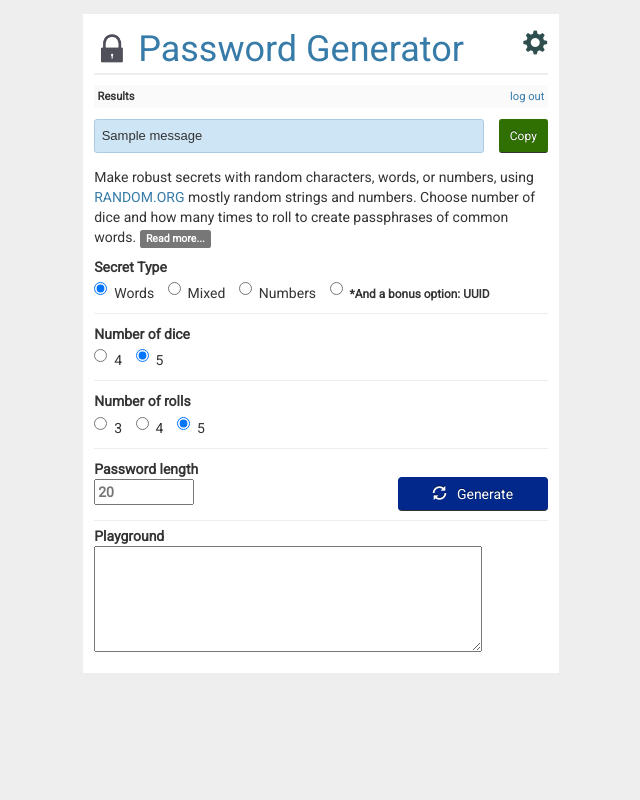
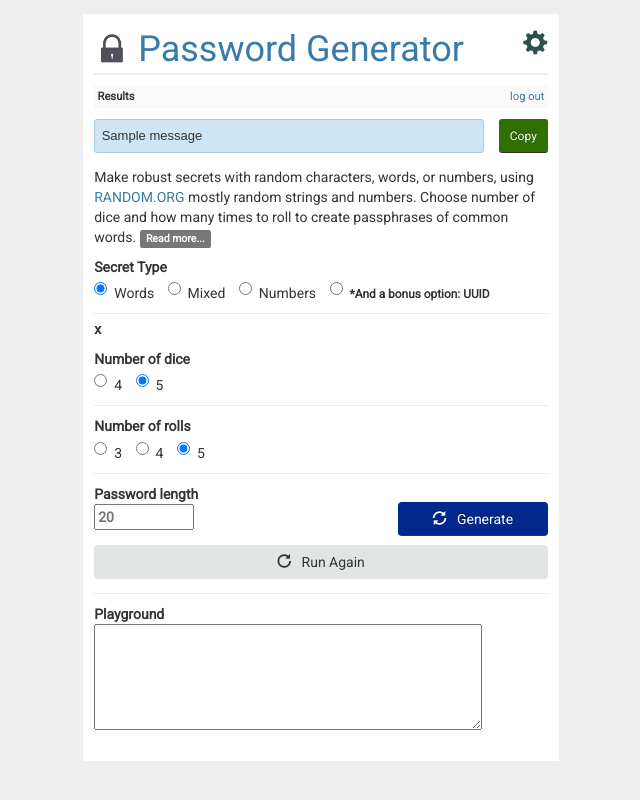
Before and after one commit to nicorellius/pypass3, a Flask app: page / in a window 1280 px wide. Shown: the whole page, without its empty margins (319-959 px from the left). Run offline with Flask 2, Linux system fonts and the light colour scheme; the visitor is signed in with stand-in values (Sample User, id 1); one stand-in notice (Sample message) is shown; a database or web service that is not in the repository returns one stand-in record (values such as "Sample title"); some libraries are stand-ins or nearby versions; some web fonts are replaced.

Commit message:
Add spinner to generate.html, and cleaned up format and flow.

```diff
--- a/passgen/templates/generate.html
+++ b/passgen/templates/generate.html
@@ -31,9 +31,9 @@
         <!--</div>-->
 
         <hr>
-        <!--{% for item in secrets %}-->
-            <!--{{ item.x }}-->
-        <!--{% endfor %}-->
+        {% for item in secrets %}
+            {{ item.secret }}
+        {% endfor %}
 
         <div class="radio-group">
             <p class="short-p">Number of dice</p>
@@ -73,18 +73,11 @@
             </label>
 
             <div class="btn-container">
-                <button id="generate" class="btn btn-custom-primary btn-block" type="submit" value="">
+                <button id="generate" class="btn btn-custom-primary btn-block"
+                        type="submit" name="submit" value="Generate">
                     <i class="glyphicon glyphicon-refresh"></i> &nbsp; Generate
                 </button>
             </div>
-        </div>
-
-        <hr>
-
-        <div>
-            <label>Playground<br>
-                <textarea name="secret" rows="5" cols="50"></textarea>
-            </label>
         </div>
 
         <!--<button style="width: 150px;" class="btn btn-custom-success" type="submit">-->
@@ -95,10 +88,27 @@
             <!--Decrypt-->
         <!--</button>-->
 
+        {% if session.logged_in %}
+        {% for message in get_flashed_messages() %}
+            {% if message != 'You were logged in' %}
+            <div class="btn1-container">
+                <button id="run-again" class="btn btn-custom-default btn-block"
+                        type="submit" name="submit" value="Run Again">
+                    <i class="glyphicon glyphicon-repeat"></i> &nbsp; Run Again
+                </button>
+            </div>
+            {% endif %}
+        {% endfor %}
+        {% endif%}
+
     </form>
 
-    <div id="spinner" class="spinner" style="display: none;">
-        <img id="img-spinner" src="{{ url_for('static', filename='images/spinner.gif') }}" alt="Generating...">
+    <hr class="top-mar-1em">
+
+    <div class="field-group">
+        <label>Playground<br>
+            <textarea name="secret" rows="5" cols="50"></textarea>
+        </label>
     </div>
 
     {% endif %}
--- a/passgen/templates/layout.html
+++ b/passgen/templates/layout.html
@@ -39,7 +39,7 @@
     {% for message in get_flashed_messages() %}
     {% if message == 'You were logged in' %}
     <div class="flash">
-        {{ message }}>
+        {{ message }}
     </div>
     {% elif message == 'You were logged out' %}
     <div class="flash">
@@ -55,7 +55,7 @@
                 <pre id="p1">{{ message }}</pre>
                 <button id="p2" class="btn btn-sm btn-custom-success">Copy</button>
             </div>
-            {% endif%}
+            {% endif %}
         {% endfor %}
     {% endif%}
 
@@ -116,6 +116,10 @@
     </section>
     {% block body %}{% endblock %}
 
+    <div id="spinner" class="spinner" style="display: none;">
+        <img id="img-spinner" src="{{ url_for('static', filename='images/spinner.gif') }}" alt="Generating...">
+    </div>
+
 </div>
 
 <script src="{{ url_for('static', filename='js/jquery.js') }}"></script>
```
